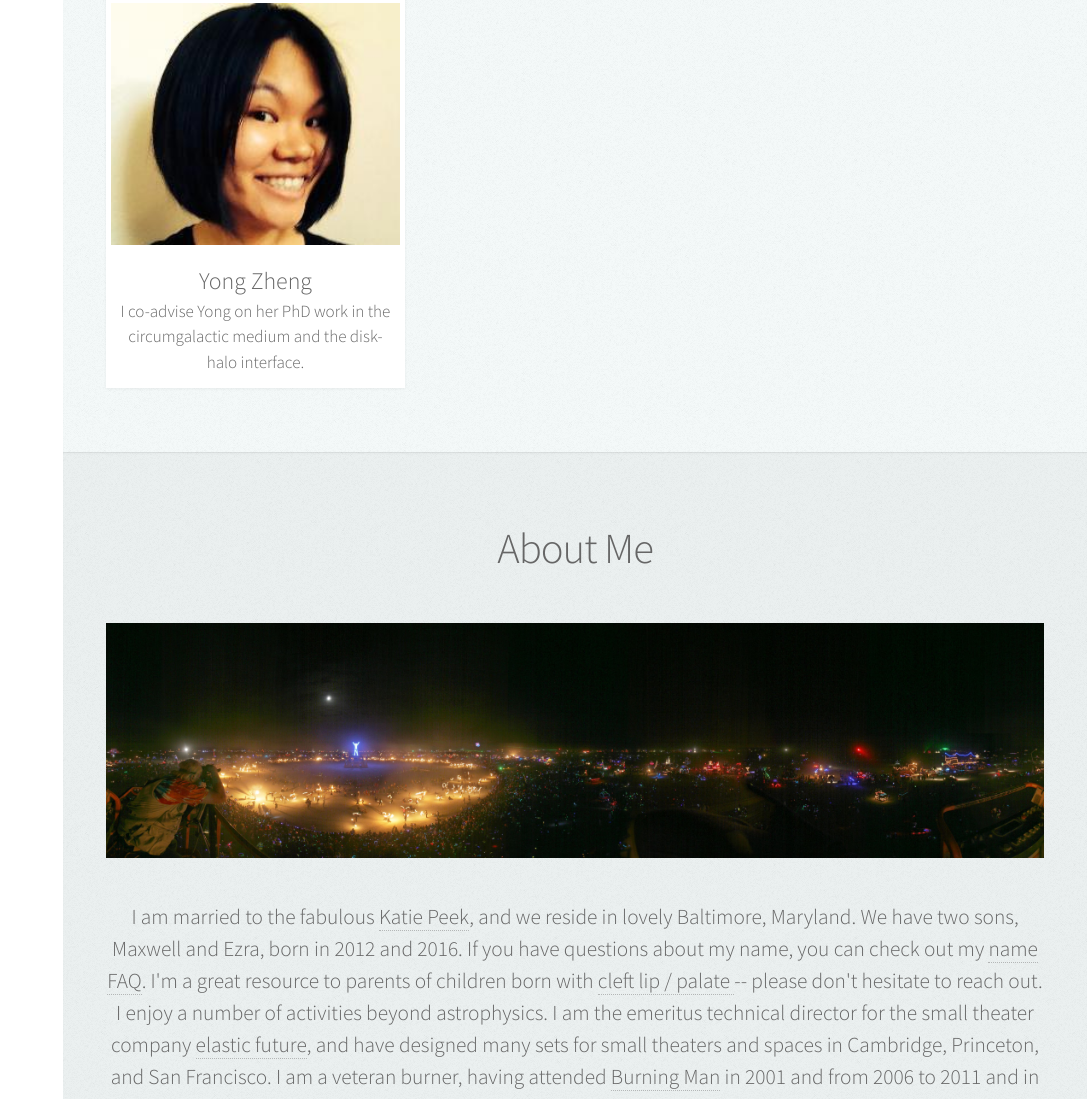
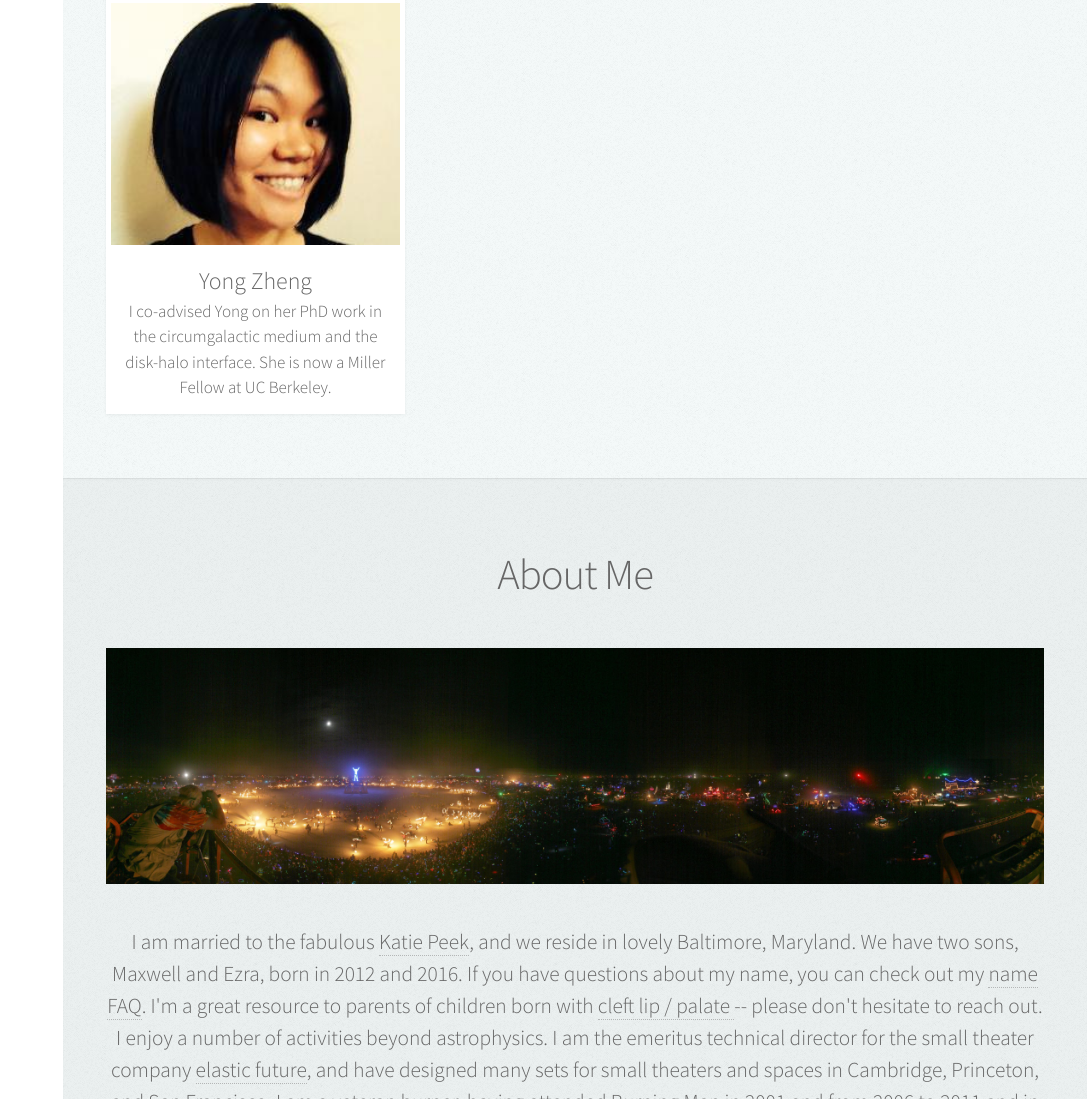
Before and after one commit to jegpeek/jegpwebsite, a plain HTML site: page index.html in a window 1280 px wide. Shown: the part 4659-5758 px from the top of the page, without its empty margins (193-1280 px from the left). Drawn offline with Linux system fonts and the light colour scheme.

Commit message:
yong miller fellow

```diff
--- a/index.html
+++ b/index.html
@@ -312,7 +312,7 @@
 										<a href="#" class="image fit"><img src="images/yong.jpg" alt="" /></a>
 										<header>
 											<h4>Yong Zheng</h4>
-											<h3>I co-advise Yong on her PhD work in the circumgalactic medium and the disk-halo interface.</h3>
+											<h3>I co-advised Yong on her PhD work in the circumgalactic medium and the disk-halo interface. She is now a Miller Fellow at UC Berkeley.</h3>
 										</header>
 									</article>
 								</div>
```
